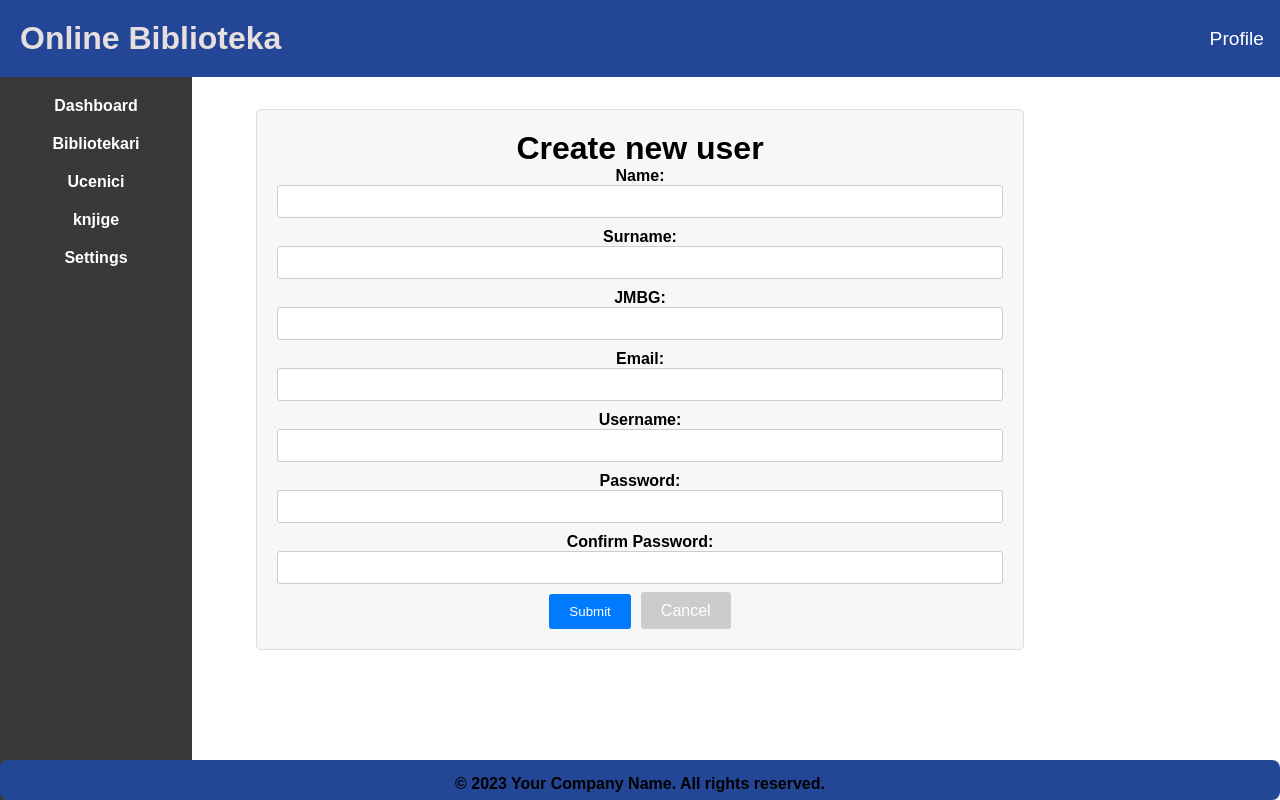
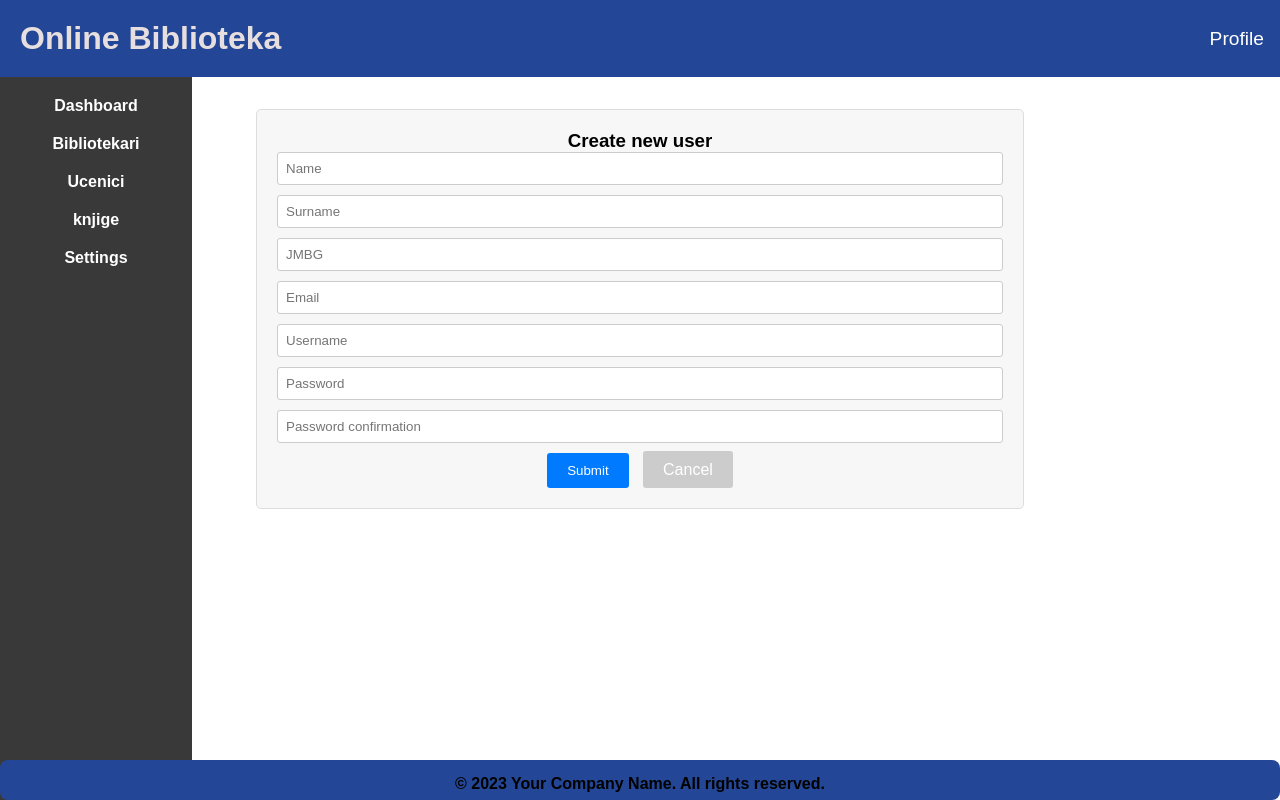
Before and after one commit to Tomidzeri/online-lib, a React (Create React App) app: page /useraddform in a window 1280 px wide. Built offline with nearby package versions, Linux system fonts and the light colour scheme.

Commit message:
Promjena izgleda aplikacije, kao i formi za dodavanje bibliotekara/ucenika

```diff
--- a/src/components/UI/forms/UserAddForm.js
+++ b/src/components/UI/forms/UserAddForm.js
@@ -29,7 +29,7 @@ const UserAddForm = () => {
         }));
     };
 
-  const handleSubmit = async (event) => {
+    const handleSubmit = async(event) => {
         event.preventDefault();
         try {
             const token = localStorage.getItem("token");
@@ -44,109 +44,122 @@ const UserAddForm = () => {
         }
     };
 
-  return (
-    <div className="form-container">
-      <h1>Create new user</h1>
-      <form onSubmit={handleSubmit}>
-        <div className="form-group">
-          <label htmlFor="name">Name:</label>
-          <input
-            type="text"
-            id="name"
-            name="name"
-            value={formData.name}
-            onChange={handleInputChange}
-            className="form-input"
-            required
-          />
-        </div>
-        <div className="form-group">
-          <label htmlFor="surname">Surname:</label>
-          <input
-            type="text"
-            id="surname"
-            name="surname"
-            value={formData.surname}
-            onChange={handleInputChange}
-            className="form-input"
-            required
-          />
-        </div>
-        <div className="form-group">
-          <label htmlFor="jmbg">JMBG:</label>
-          <input
-            type="text"
-            id="jmbg"
-            name="jmbg"
-            value={formData.jmbg}
-            onChange={handleInputChange}
-            className="form-input"
-            pattern="[0-9]{13}"
-            required
-          />
-        </div>
-        <div className="form-group">
-          <label htmlFor="email">Email:</label>
-          <input
-            type="email"
-            id="email"
-            name="email"
-            value={formData.email}
-            onChange={handleInputChange}
-            className="form-input"
-            required
-          />
-        </div>
-        <div className="form-group">
-          <label htmlFor="username">Username:</label>
-          <input
-            type="text"
-            id="username"
-            name="username"
-            value={formData.username}
-            onChange={handleInputChange}
-            className="form-input"
-            required
-          />
-        </div>
-        <div className="form-group">
-          <label htmlFor="password">Password:</label>
-          <input
-            type="password"
-            id="password"
-            name="password"
-            value={formData.password}
-            onChange={handleInputChange}
-            className="form-input"
-            required
-          />
-        </div>
-        <div className="form-group">
-          <label htmlFor="password_confirmation">Confirm Password:</label>
-          <input
-            type="password"
-            id="password_confirmation"
-            name="password_confirmation"
-            value={formData.password_confirmation}
-            onChange={handleInputChange}
-            className="form-input"
-            required
-          />
-        </div>
-        <button type="submit" className="form-button">
-          Submit
-        </button>
-        {role === "Bibliotekar" ? (
-          <Link to="/librarians" className="cancel-button">
-            Cancel
-          </Link>
-        ) : (
-          <Link to="/students" className="cancel-button">
-            Cancel
-          </Link>
-        )}
-      </form>
-    </div>
+    return ( <
+        div className = "form-container" >
+        <
+        h3 className = "h2" > Create new user < /h3> <
+        form onSubmit = { handleSubmit } >
+        <
+        div className = "form-group" >
+        <
+        input type = "text"
+        id = "name"
+        name = "name"
+        placeholder = "Name"
+        value = { formData.name }
+        onChange = { handleInputChange }
+        className = "form-input"
+        required /
+        >
+        <
+        /div> <
+        div className = "form-group" >
+        <
+        input type = "text"
+        id = "surname"
+        name = "surname"
+        placeholder = "Surname"
+        value = { formData.surname }
+        onChange = { handleInputChange }
+        className = "form-input"
+        required /
+        >
+        <
+        /div> <
+        div className = "form-group" >
+        <
+        input type = "text"
+        id = "jmbg"
+        name = "jmbg"
+        placeholder = "JMBG"
+        value = { formData.jmbg }
+        onChange = { handleInputChange }
+        className = "form-input"
+        pattern = "[0-9]{13}"
+        required /
+        >
+        <
+        /div> <
+        div className = "form-group" >
+        <
+        input type = "email"
+        id = "email"
+        name = "email"
+        placeholder = "Email"
+        value = { formData.email }
+        onChange = { handleInputChange }
+        className = "form-input"
+        required /
+        >
+        <
+        /div> <
+        div className = "form-group" >
+        <
+        input type = "text"
+        id = "username"
+        name = "username"
+        placeholder = "Username"
+        value = { formData.username }
+        onChange = { handleInputChange }
+        className = "form-input"
+        required /
+        >
+        <
+        /div> <
+        div className = "form-group" >
+        <
+        input type = "password"
+        id = "password"
+        name = "password"
+        placeholder = "Password"
+        value = { formData.password }
+        onChange = { handleInputChange }
+        className = "form-input"
+        required /
+        >
+        <
+        /div> <
+        div className = "form-group" >
+        <
+        input type = "password"
+        id = "password_confirmation"
+        name = "password_confirmation"
+        placeholder = "Password confirmation"
+        value = { formData.password_confirmation }
+        onChange = { handleInputChange }
+        className = "form-input"
+        required /
+        >
+        <
+        /div> <
+        button type = "submit"
+        className = "form-button" >
+        Submit <
+        /button> {
+            role === "Bibliotekar" ? ( <
+                Link to = "/librarians"
+                className = "cancel-button" >
+                Cancel <
+                /Link>
+            ) : ( <
+                Link to = "/students"
+                className = "cancel-button" >
+                Cancel <
+                /Link>
+            )
+        } <
+        /form> <
+        /div>
     );
 };
 
```
Lines whose indentation alone changed are shown as unchanged.
